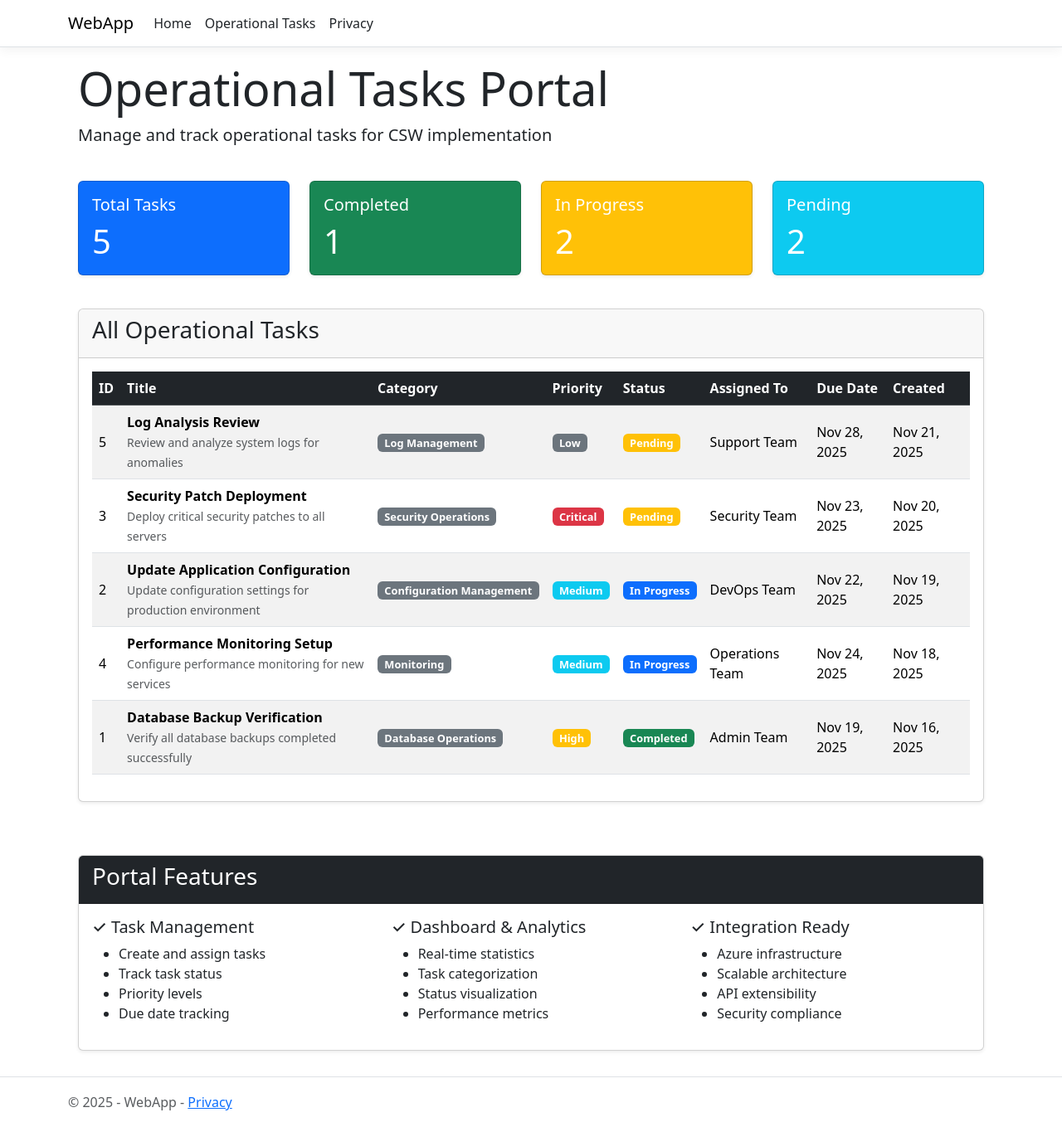
After one commit to akhilch396/Azure-Terraform, an ASP.NET Core app: page /Operations in a window 1280 px wide. The commit adds this page. Shown: the whole page at 83% size. Run offline with ASP.NET Core 8, Linux system fonts and the light colour scheme; style sheets or scripts are compiled from the project's sources.

Commit message:
Add operational tasks portal with feasibility analysis
Co-authored-by: akhilch396 <216546973+akhilch396@users.noreply.github.com>

```diff
--- /dev/null
+++ b/application/WebApp/Pages/Operations.cshtml
@@ -0,0 +1,211 @@
+@page
+@model OperationsModel
+@using WebApp.Models
+@{
+    ViewData["Title"] = "Operational Tasks Portal";
+}
+
+<div class="container-fluid">
+    <div class="row mb-4">
+        <div class="col-12">
+            <h1 class="display-4">Operational Tasks Portal</h1>
+            <p class="lead">Manage and track operational tasks for CSW implementation</p>
+        </div>
+    </div>
+
+    <!-- Statistics Dashboard -->
+    <div class="row mb-4">
+        <div class="col-md-3">
+            <div class="card bg-primary text-white">
+                <div class="card-body">
+                    <h5 class="card-title">Total Tasks</h5>
+                    <p class="display-4">@Model.TotalTasks</p>
+                </div>
+            </div>
+        </div>
+        <div class="col-md-3">
+            <div class="card bg-success text-white">
+                <div class="card-body">
+                    <h5 class="card-title">Completed</h5>
+                    <p class="display-4">@Model.CompletedTasks</p>
+                </div>
+            </div>
+        </div>
+        <div class="col-md-3">
+            <div class="card bg-warning text-white">
+                <div class="card-body">
+                    <h5 class="card-title">In Progress</h5>
+                    <p class="display-4">@Model.InProgressTasks</p>
+                </div>
+            </div>
+        </div>
+        <div class="col-md-3">
+            <div class="card bg-info text-white">
+                <div class="card-body">
+                    <h5 class="card-title">Pending</h5>
+                    <p class="display-4">@Model.PendingTasks</p>
+                </div>
+            </div>
+        </div>
+    </div>
+
+    <!-- Tasks Table -->
+    <div class="row">
+        <div class="col-12">
+            <div class="card">
+                <div class="card-header">
+                    <h3>All Operational Tasks</h3>
+                </div>
+                <div class="card-body">
+                    <div class="table-responsive">
+                        <table class="table table-striped table-hover">
+                            <thead class="table-dark">
+                                <tr>
+                                    <th>ID</th>
+                                    <th>Title</th>
+                                    <th>Category</th>
+                                    <th>Priority</th>
+                                    <th>Status</th>
+                                    <th>Assigned To</th>
+                                    <th>Due Date</th>
+                                    <th>Created</th>
+                                </tr>
+                            </thead>
+                            <tbody>
+                                @foreach (var task in Model.Tasks)
+                                {
+                                    <tr>
+                                        <td>@task.Id</td>
+                                        <td>
+                                            <strong>@task.Title</strong>
+                                            <br />
+                                            <small class="text-muted">@task.Description</small>
+                                        </td>
+                                        <td>
+                                            <span class="badge bg-secondary">@task.Category</span>
+                                        </td>
+                                        <td>
+                                            @switch (task.Priority)
+                                            {
+                                                case TaskPriority.Critical:
+                                                    <span class="badge bg-danger">Critical</span>
+                                                    break;
+                                                case TaskPriority.High:
+                                                    <span class="badge bg-warning">High</span>
+                                                    break;
+                                                case TaskPriority.Medium:
+                                                    <span class="badge bg-info">Medium</span>
+                                                    break;
+                                                case TaskPriority.Low:
+                                                    <span class="badge bg-secondary">Low</span>
+                                                    break;
+                                            }
+                                        </td>
+                                        <td>
+                                            @switch (task.Status)
+                                            {
+                                                case OperationalTaskStatus.Completed:
+                                                    <span class="badge bg-success">Completed</span>
+                                                    break;
+                                                case OperationalTaskStatus.InProgress:
+                                                    <span class="badge bg-primary">In Progress</span>
+                                                    break;
+                                                case OperationalTaskStatus.Pending:
+                                                    <span class="badge bg-warning">Pending</span>
+                                                    break;
+                                                case OperationalTaskStatus.Blocked:
+                                                    <span class="badge bg-danger">Blocked</span>
+                                                    break;
+                                                case OperationalTaskStatus.Cancelled:
+                                                    <span class="badge bg-dark">Cancelled</span>
+                                                    break;
+                                            }
+                                        </td>
+                                        <td>@task.AssignedTo</td>
+                                        <td>
+                                            @if (task.DueDate.HasValue)
+                                            {
+                                                <span class="@(task.DueDate.Value < DateTime.Now && task.Status != OperationalTaskStatus.Completed ? "text-danger" : "")">
+                                                    @task.DueDate.Value.ToString("MMM dd, yyyy")
+                                                </span>
+                                            }
+                                            else
+                                            {
+                                                <span class="text-muted">-</span>
+                                            }
+                                        </td>
+                                        <td>@task.CreatedDate.ToString("MMM dd, yyyy")</td>
+                                    </tr>
+                                }
+                            </tbody>
+                        </table>
+                    </div>
+                </div>
+            </div>
+        </div>
+    </div>
+
+    <!-- Feature Highlights -->
+    <div class="row mt-5">
+        <div class="col-12">
+            <div class="card">
+                <div class="card-header bg-dark text-white">
+                    <h3>Portal Features</h3>
+                </div>
+                <div class="card-body">
+                    <div class="row">
+                        <div class="col-md-4">
+                            <h5>✓ Task Management</h5>
+                            <ul>
+                                <li>Create and assign tasks</li>
+                                <li>Track task status</li>
+                                <li>Priority levels</li>
+                                <li>Due date tracking</li>
+                            </ul>
+                        </div>
+                        <div class="col-md-4">
+                            <h5>✓ Dashboard & Analytics</h5>
+                            <ul>
+                                <li>Real-time statistics</li>
+                                <li>Task categorization</li>
+                                <li>Status visualization</li>
+                                <li>Performance metrics</li>
+                            </ul>
+                        </div>
+                        <div class="col-md-4">
+                            <h5>✓ Integration Ready</h5>
+                            <ul>
+                                <li>Azure infrastructure</li>
+                                <li>Scalable architecture</li>
+                                <li>API extensibility</li>
+                                <li>Security compliance</li>
+                            </ul>
+                        </div>
+                    </div>
+                </div>
+            </div>
+        </div>
+    </div>
+</div>
+
+<style>
+    .card {
+        box-shadow: 0 0.125rem 0.25rem rgba(0,0,0,0.075);
+        margin-bottom: 1rem;
+    }
+
+    .card-body .display-4 {
+        font-size: 2.5rem;
+        font-weight: 300;
+        margin: 0;
+    }
+
+    .table td {
+        vertical-align: middle;
+    }
+
+    .badge {
+        font-size: 0.8rem;
+        padding: 0.35em 0.65em;
+    }
+</style>
--- /dev/null
+++ b/application/WebApp/Pages/Operations.cshtml.cs
@@ -0,0 +1,33 @@
+using Microsoft.AspNetCore.Mvc.RazorPages;
+using WebApp.Models;
+using WebApp.Services;
+
+namespace WebApp.Pages;
+
+public class OperationsModel : PageModel
+{
+    private readonly IOperationalTaskService _taskService;
+
+    public OperationsModel(IOperationalTaskService taskService)
+    {
+        _taskService = taskService;
+    }
+
+    public List<OperationalTask> Tasks { get; set; } = new();
+    public Dictionary<OperationalTaskStatus, int> Statistics { get; set; } = new();
+    public int TotalTasks { get; set; }
+    public int CompletedTasks { get; set; }
+    public int PendingTasks { get; set; }
+    public int InProgressTasks { get; set; }
+
+    public void OnGet()
+    {
+        Tasks = _taskService.GetAllTasks();
+        Statistics = _taskService.GetTaskStatistics();
+
+        TotalTasks = Tasks.Count;
+        CompletedTasks = Statistics.GetValueOrDefault(OperationalTaskStatus.Completed, 0);
+        PendingTasks = Statistics.GetValueOrDefault(OperationalTaskStatus.Pending, 0);
+        InProgressTasks = Statistics.GetValueOrDefault(OperationalTaskStatus.InProgress, 0);
+    }
+}
--- a/application/WebApp/Pages/Shared/_Layout.cshtml
+++ b/application/WebApp/Pages/Shared/_Layout.cshtml
@@ -22,6 +22,9 @@
                     <ul class="navbar-nav flex-grow-1">
                         <li class="nav-item">
                             <a class="nav-link text-dark" asp-area="" asp-page="/Index">Home</a>
+                        </li>
+                        <li class="nav-item">
+                            <a class="nav-link text-dark" asp-area="" asp-page="/Operations">Operational Tasks</a>
                         </li>
                         <li class="nav-item">
                             <a class="nav-link text-dark" asp-area="" asp-page="/Privacy">Privacy</a>
--- a/application/WebApp/Program.cs
+++ b/application/WebApp/Program.cs
@@ -1,7 +1,10 @@
+using WebApp.Services;
+
 var builder = WebApplication.CreateBuilder(args);
 
 // Add services to the container.
 builder.Services.AddRazorPages();
+builder.Services.AddSingleton<IOperationalTaskService, OperationalTaskService>();
 
 var app = builder.Build();
 
```
Also changed, not shown: FEASIBILITY_ANALYSIS.md (added, +158 -0 lines), application/WebApp/Models/OperationalTask.cs (added, +32 -0 lines), application/WebApp/Pages/Index.cshtml (+52 -2 lines), application/WebApp/Services/OperationalTaskService.cs (added, +141 -0 lines), 1 other file.
